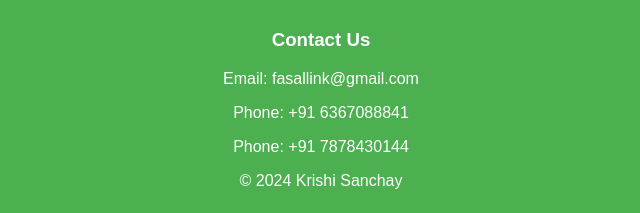
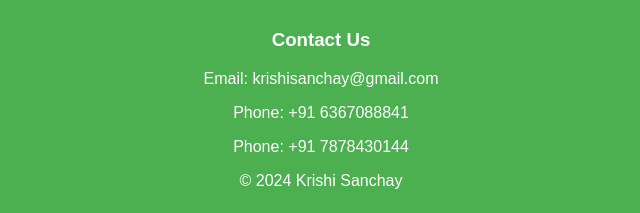
Before and after one commit to PunitTak2005/Fasal-Link, a plain HTML site: page index.html in a window 1280 px wide. Shown: the part 2247-2460 px from the top of the page, 329-969 px from the left. Drawn offline with Linux system fonts and the light colour scheme.

Commit message:
Update index.html

```diff
--- a/index.html
+++ b/index.html
@@ -81,7 +81,7 @@
     <footer>
         <div class="contact-details">
             <h3>Contact Us</h3>
-            <p>Email: fasallink@gmail.com</p>
+            <p>Email: krishisanchay@gmail.com</p>
             <p>Phone: +91 6367088841</p>
             <p>Phone: +91 7878430144</p>
         </div>
```
